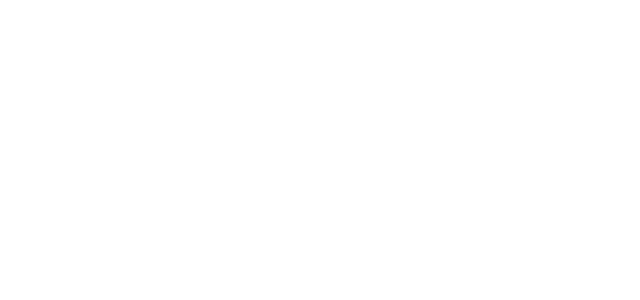
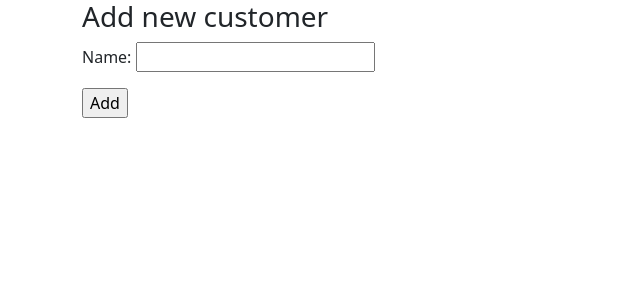
Before and after one commit to Simon0137/Billing, an Angular app in the folder ClientApp/: page /form-add-customer in a window 1280 px wide. Before the commit this address led to /. Shown: the top 300 px of the page, without its empty margins (0-640 px from the left). Built offline with nearby package versions, Linux system fonts and the light colour scheme.

Commit message:
Add workable "Add new customer" button and "add-form" component

```diff
--- a/ClientApp/src/app/components/add-form/add-form.component.html
+++ b/ClientApp/src/app/components/add-form/add-form.component.html
@@ -0,0 +1,3 @@
+<h3>Add new customer</h3>
+<p>Name: <input type="text" [(ngModel)]="customerName" /></p>
+<input type="button" value="Add" (click)="addCustomer()" />
--- a/ClientApp/src/app/components/add-form/add-form.component.ts
+++ b/ClientApp/src/app/components/add-form/add-form.component.ts
@@ -1,10 +1,20 @@
 import { Component } from '@angular/core';
+import { CustomersService } from '../../services/customers.service';
+import { Customer } from '../../types/customer';
+import { Router } from '@angular/router';
 
 @Component({
   selector: 'app-add-form',
   templateUrl: './add-form.component.html',
-  providers: []
+  providers: [CustomersService]
 })
 export class AddFormComponent {
-  constructor() { }
+  public customerName = '';
+
+  constructor(private customersService: CustomersService, private router: Router) { }
+
+  public addCustomer() {
+    this.customersService.addCustomerAsync(new Customer(0, this.customerName));
+    this.router.navigate(['']);
+  }
 }
--- a/ClientApp/src/app/components/customers/customers.component.html
+++ b/ClientApp/src/app/components/customers/customers.component.html
@@ -8,7 +8,7 @@
       <th>Id</th>
       <th>Name</th>
       <th>
-          <input type="button" value="Add new customer"/>
+          <input type="button" value="Add new customer" (click)="goTo('form-add-customer')"/>
           <input type="button" value="Refresh" (click)="updateCustomersAsync()"/>
       </th>
     </tr>
--- a/ClientApp/src/app/components/customers/customers.component.ts
+++ b/ClientApp/src/app/components/customers/customers.component.ts
@@ -1,6 +1,7 @@
 import { Component } from '@angular/core';
 import { Customer } from '../../types/customer';
 import { CustomersService } from '../../services/customers.service';
+import { Router } from '@angular/router';
 
 @Component({
   selector: 'app-customers',
@@ -10,10 +11,13 @@
 export class CustomersComponent {
   public customers?: Customer[];
 
-  constructor(private customersService: CustomersService) {
+  constructor(private customersService: CustomersService, private router: Router) {
     this.updateCustomersAsync();
   }
 
+  public goTo(route: string) {
+    this.router.navigate([route]);
+  }
   public async addCustomerAsync(customer: Customer) {
     await this.customersService.addCustomerAsync(customer);
   }
```
Also changed, not shown: ClientApp/src/app/app.module.ts (+5 -2 lines).
